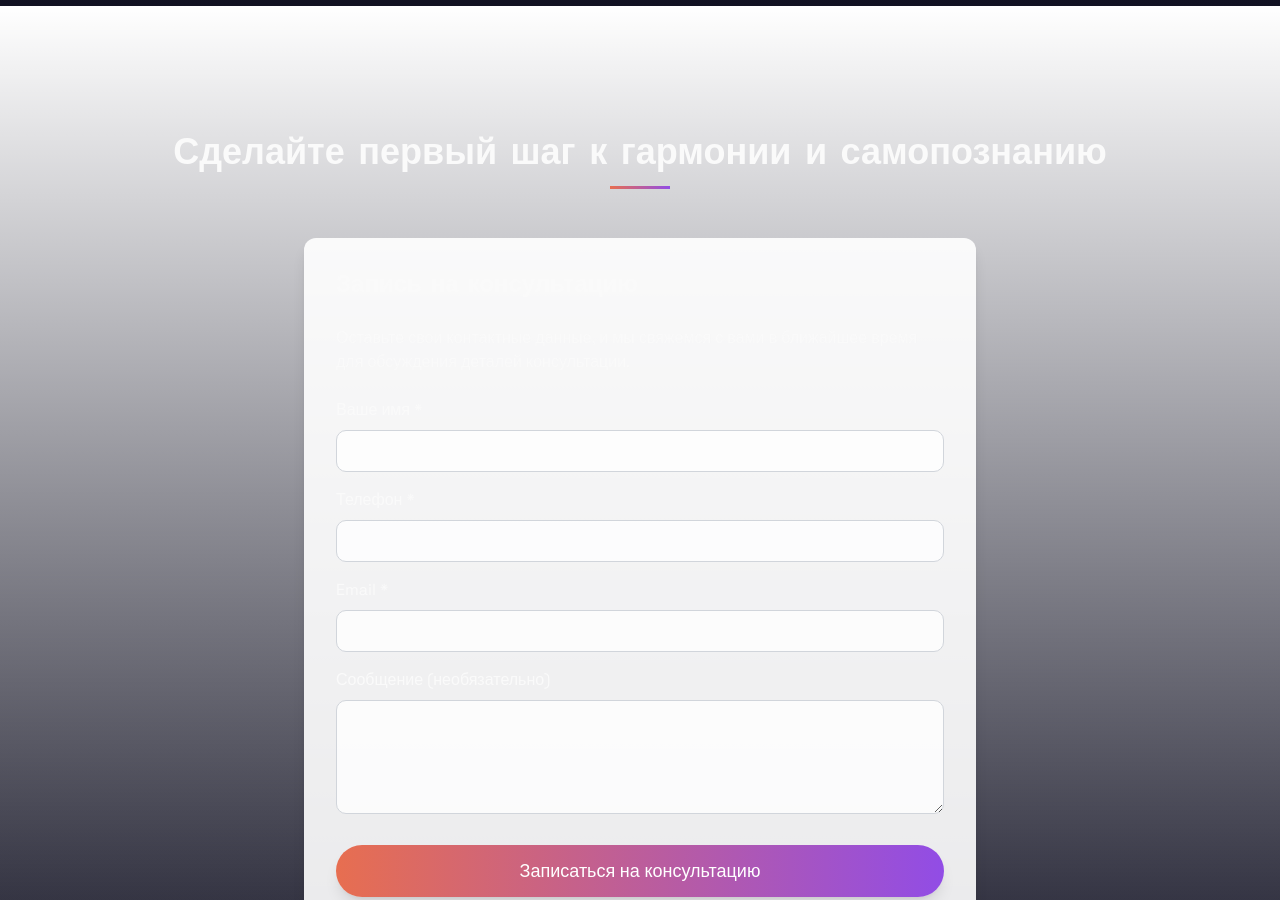
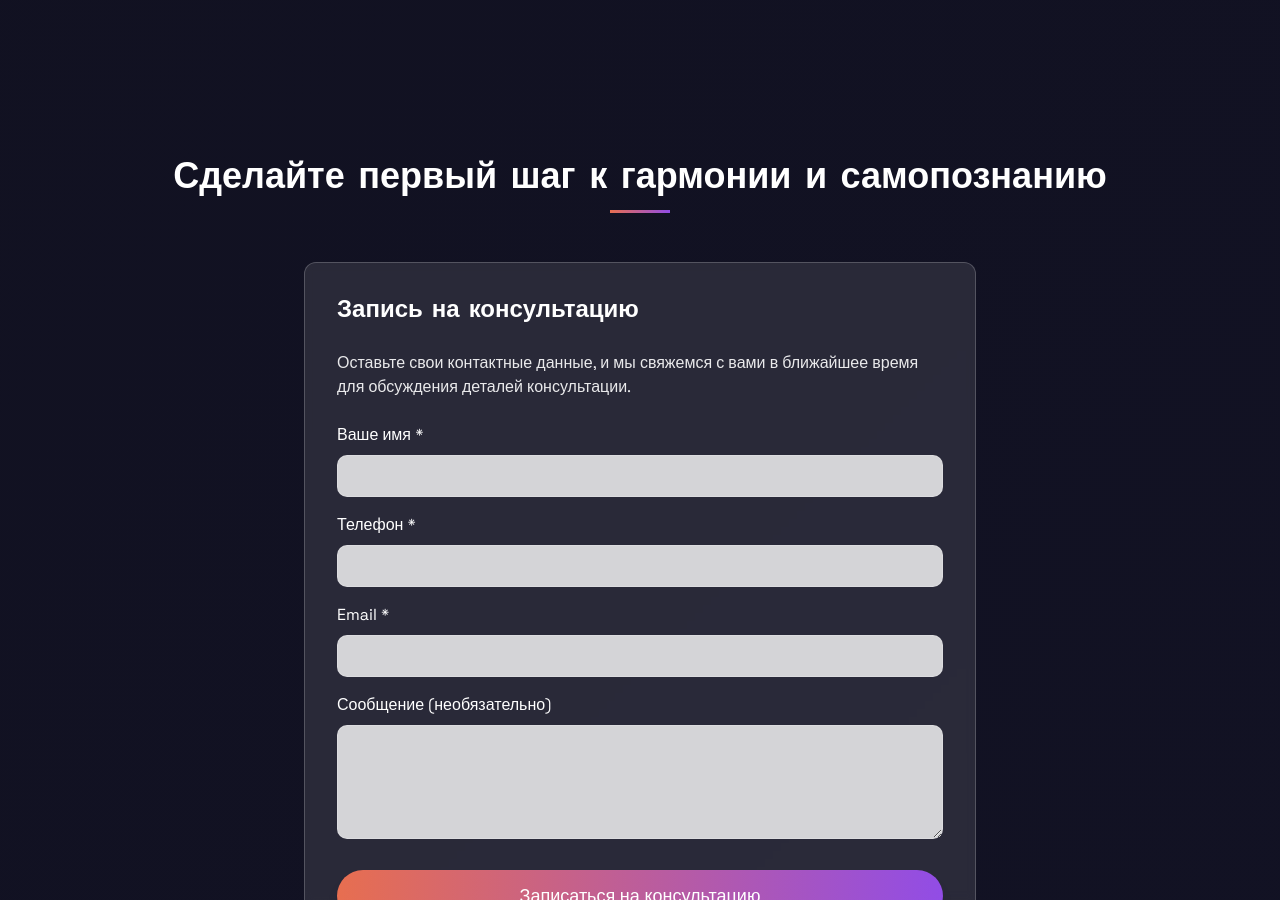
Before and after one commit to ivkin-vladimir/best-transformation-landing, a React (Vite) app: page / in a window 1280 px wide. Shown: the part 11100-12000 px from the top of the page. Built offline with nearby package versions, Linux system fonts and the light colour scheme.

Commit message:
contrast

```diff
--- a/src/components/BookingSection.tsx
+++ b/src/components/BookingSection.tsx
@@ -45,14 +45,14 @@ const BookingSection: React.FC = () => {
   };
 
   return (
-    <section id="booking" className="section-container bg-gradient-to-b from-white to-best-cream">
+    <section id="booking" className="section-container bg-best-purple text-white">
       <div className="max-w-5xl mx-auto">
         <motion.h2
           initial={{ opacity: 0, y: 20 }}
           whileInView={{ opacity: 1, y: 0 }}
           transition={{ duration: 0.6 }}
           viewport={{ once: true }}
-          className="text-3xl md:text-4xl text-foreground text-center mb-16 decorative-line"
+          className="text-3xl md:text-4xl text-white text-center mb-16 decorative-line"
         >
           Сделайте первый шаг к гармонии и самопознанию
         </motion.h2>
@@ -64,61 +64,61 @@ const BookingSection: React.FC = () => {
           viewport={{ once: true }}
           className="max-w-2xl mx-auto"
         >
-          <div className="bg-white/90 rounded-xl shadow-lg p-8">
-            <h3 className="text-2xl font-bold text-foreground mb-6">Запись на консультацию</h3>
-            <p className="text-foreground/90 mb-6">
+          <div className="bg-white/10 backdrop-blur-sm p-8 rounded-lg border border-white/20">
+            <h3 className="text-2xl font-bold text-best-gold mb-6">Запись на консультацию</h3>
+            <p className="text-white/90 mb-6">
               Оставьте свои контактные данные, и мы свяжемся с вами в ближайшее время для обсуждения деталей консультации.
             </p>
 
             <form onSubmit={handleSubmit}>
               <div className="mb-4">
-                <label htmlFor="name" className="block text-foreground mb-2">Ваше имя *</label>
+                <label htmlFor="name" className="block text-white mb-2">Ваше имя *</label>
                 <input
                   type="text"
                   id="name"
                   name="name"
                   value={formData.name}
                   onChange={handleChange}
-                  className="w-full px-4 py-2 border border-gray-300 rounded-md focus:outline-none focus:ring-2 focus:ring-primary focus:border-transparent text-foreground bg-white/80"
+                  className="w-full px-4 py-2 border border-white/20 rounded-md focus:outline-none focus:ring-2 focus:ring-primary focus:border-transparent text-gray-800 bg-white/80"
                   required
                 />
               </div>
 
               <div className="mb-4">
-                <label htmlFor="phone" className="block text-foreground mb-2">Телефон *</label>
+                <label htmlFor="phone" className="block text-white mb-2">Телефон *</label>
                 <input
                   type="tel"
                   id="phone"
                   name="phone"
                   value={formData.phone}
                   onChange={handleChange}
-                  className="w-full px-4 py-2 border border-gray-300 rounded-md focus:outline-none focus:ring-2 focus:ring-primary focus:border-transparent text-foreground bg-white/80"
+                  className="w-full px-4 py-2 border border-white/20 rounded-md focus:outline-none focus:ring-2 focus:ring-primary focus:border-transparent text-gray-800 bg-white/80"
                   required
                 />
               </div>
 
               <div className="mb-4">
-                <label htmlFor="email" className="block text-foreground mb-2">Email *</label>
+                <label htmlFor="email" className="block text-white mb-2">Email *</label>
                 <input
                   type="email"
                   id="email"
                   name="email"
                   value={formData.email}
                   onChange={handleChange}
-                  className="w-full px-4 py-2 border border-gray-300 rounded-md focus:outline-none focus:ring-2 focus:ring-primary focus:border-transparent text-foreground bg-white/80"
+                  className="w-full px-4 py-2 border border-white/20 rounded-md focus:outline-none focus:ring-2 focus:ring-primary focus:border-transparent text-gray-800 bg-white/80"
                   required
                 />
               </div>
 
               <div className="mb-6">
-                <label htmlFor="message" className="block text-foreground mb-2">Сообщение (необязательно)</label>
+                <label htmlFor="message" className="block text-white mb-2">Сообщение (необязательно)</label>
                 <textarea
                   id="message"
                   name="message"
                   value={formData.message}
                   onChange={handleChange}
                   rows={4}
-                  className="w-full px-4 py-2 border border-gray-300 rounded-md focus:outline-none focus:ring-2 focus:ring-primary focus:border-transparent text-foreground bg-white/80"
+                  className="w-full px-4 py-2 border border-white/20 rounded-md focus:outline-none focus:ring-2 focus:ring-primary focus:border-transparent text-gray-800 bg-white/80"
                 ></textarea>
               </div>
 
--- a/src/components/FaqSection.tsx
+++ b/src/components/FaqSection.tsx
@@ -14,7 +14,7 @@ const FaqItem: React.FC<FaqItemProps> = ({ question, answer, isOpen, toggle }) =
   return (
     <div className="border-b border-border last:border-0">
       <button
-        className="w-full text-left py-5 flex items-center justify-between focus:outline-none"
+        className="w-full text-left py-5 px-6 flex items-center justify-between focus:outline-none"
         onClick={toggle}
       >
         <h3 className="text-lg font-medium text-foreground">{question}</h3>
@@ -31,7 +31,7 @@ const FaqItem: React.FC<FaqItemProps> = ({ question, answer, isOpen, toggle }) =
           isOpen ? "max-h-96 opacity-100 mb-5" : "max-h-0 opacity-0"
         )}
       >
-        <p className="text-foreground/80">{answer}</p>
+        <p className="text-foreground/80 px-6">{answer}</p>
       </div>
     </div>
   );
```
